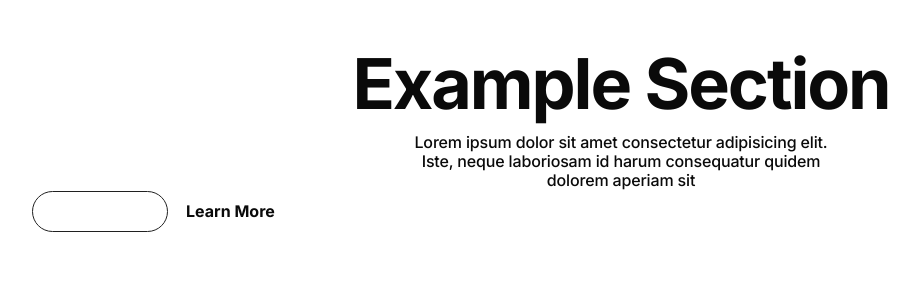
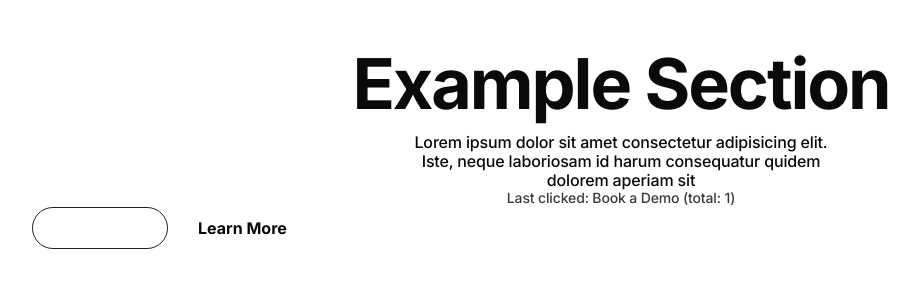
Before and after one commit to vipulkumar-dev/kargul-starter, a Next.js app: page / in a window 1280 px wide. Both pictures are taken after a click on the button "Book a Demo". Shown: the top 300 px of the page, without its empty margins (19-938 px from the left). Built offline with nearby package versions, Linux system fonts and the light colour scheme.

Commit message:
feat: integrate Zustand for state management in ExampleSection, adding click tracking for buttons and updating package dependencies

```diff
--- a/components/example-section.tsx
+++ b/components/example-section.tsx
@@ -1,14 +1,17 @@
 import React from "react";
 import Button from "@/components/ui/button";
+import { useExampleStore } from "@/stores/example-store";
 
 function ExampleSection() {
+  const { lastClickedCta, ctaClickCount, setLastClickedCta } = useExampleStore();
+
   return (
     // use section name for id
     <section id="section-name" className="relative z-0">
       <div className="px-global py-section-md">
         <div className="max-w-global mx-auto">
           <div className="flex flex-col items-center gap-4">
-            {/* Dont' add any font styles to p, h1, h2 ,h3 because i have already made them global.css */}
+            {/* Dont' add any font styles + color styles to p, h1, h2 ,h3 because i have already made them global.css */}
             <h1 className="max-w-[15ch] text-center">Example Section</h1>
             <p className="max-w-[40ch] text-center">
               Lorem ipsum dolor sit amet consectetur adipisicing elit. Iste,
@@ -16,14 +19,30 @@ function ExampleSection() {
             </p>
           </div>
 
+          {lastClickedCta && (
+            <p className="text-center text-sm opacity-80">
+              Last clicked: {lastClickedCta} (total: {ctaClickCount})
+            </p>
+          )}
+
           {/* always use button component whenever there is a button */}
-          <Button variant="primary" size="md">
-            Book a Demo
-          </Button>
+          <div className="flex gap-3">
+            <Button
+              variant="primary"
+              size="md"
+              onClick={() => setLastClickedCta("Book a Demo")}
+            >
+              Book a Demo
+            </Button>
 
-          <Button variant="secondary" size="md">
-            Learn More
-          </Button>
+            <Button
+              variant="secondary"
+              size="md"
+              onClick={() => setLastClickedCta("Learn More")}
+            >
+              Learn More
+            </Button>
+          </div>
         </div>
       </div>
     </section>
--- a/package.json
+++ b/package.json
@@ -19,7 +19,8 @@
     "react-dom": "19.1.0",
     "react-use-measure": "^2.1.7",
     "swiper": "^12.0.2",
-    "tailwind-merge": "^3.3.1"
+    "tailwind-merge": "^3.3.1",
+    "zustand": "^5.0.11"
   },
   "devDependencies": {
     "@eslint/eslintrc": "^3",
--- /dev/null
+++ b/stores/example-store.ts
@@ -0,0 +1,17 @@
+import { create } from "zustand";
+
+interface ExampleState {
+  lastClickedCta: string | null;
+  ctaClickCount: number;
+  setLastClickedCta: (cta: string) => void;
+}
+
+export const useExampleStore = create<ExampleState>((set) => ({
+  lastClickedCta: null,
+  ctaClickCount: 0,
+  setLastClickedCta: (cta) =>
+    set((state) => ({
+      lastClickedCta: cta,
+      ctaClickCount: state.ctaClickCount + 1,
+    })),
+}));
```
Also changed, not shown: 1 other file (tests, documents, lock files or other folders).
